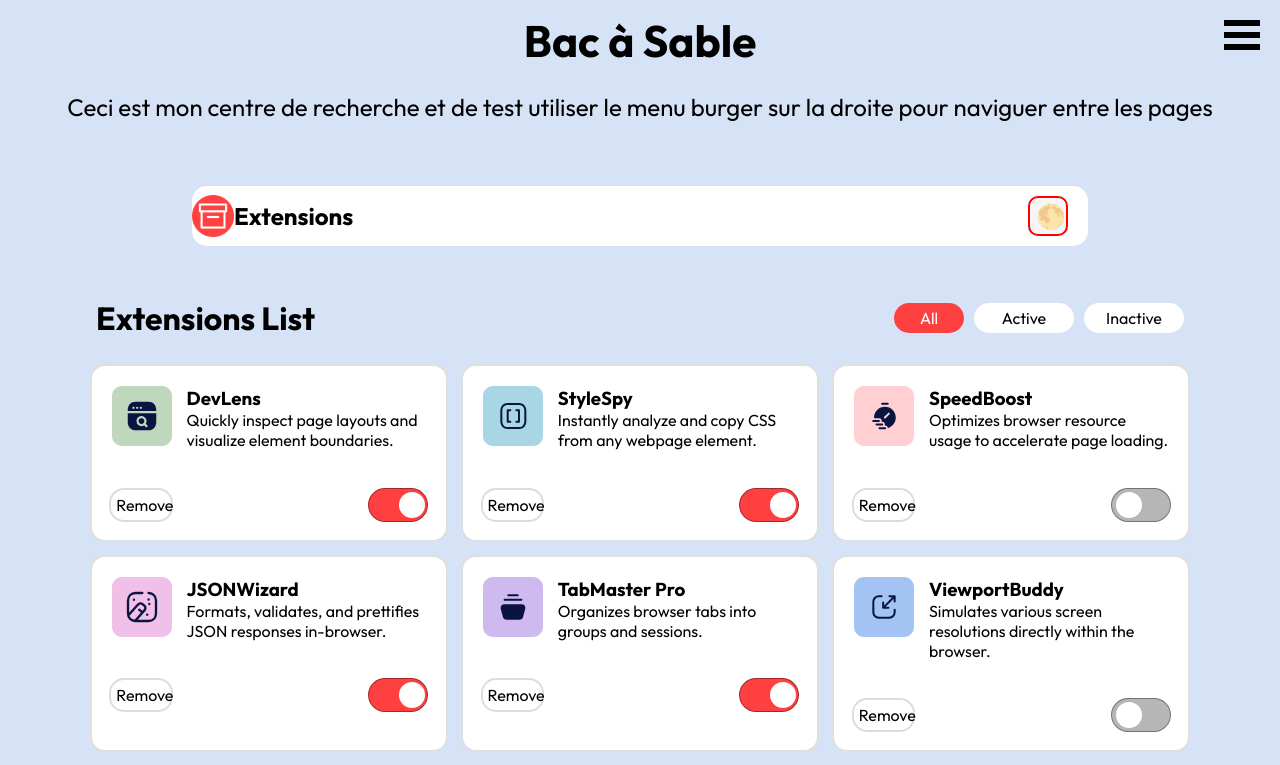
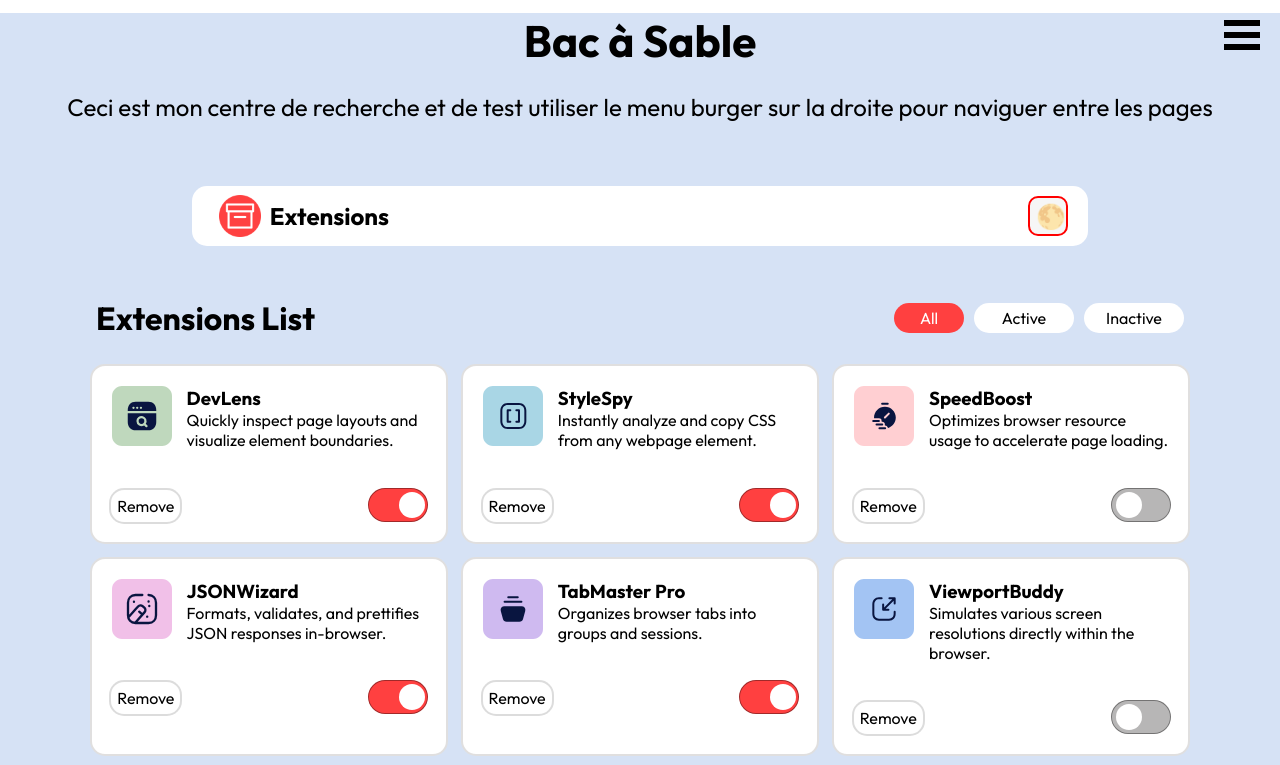
Before and after one commit to FarCodeFR/Tools-Box, a React (Vite) app: page /extension in a window 1280 px wide. Shown: the top 765 px of the page. Built offline with nearby package versions, Linux system fonts and the light colour scheme.

Commit message:
Fix Context Dark + size for the button

```diff
--- a/src/App.css
+++ b/src/App.css
@@ -7,6 +7,13 @@
 			sans-serif;
 	}
 }
+.container-dark {
+	.navigation-menu,
+	h1 {
+		background: linear-gradient(180deg, #040918 0%, #091540 100%);
+	}
+}
+
 * {
 	box-sizing: border-box;
 }
--- a/src/App.tsx
+++ b/src/App.tsx
@@ -1,9 +1,12 @@
 import { Outlet } from "react-router-dom";
 import "./App.css";
 import BurgerMenu from "./components/BurgerMenu";
+import { useContext } from "react";
+import { DarkModeContext } from "./context/DarkModeContext";
 function App() {
+	const { darkMode } = useContext(DarkModeContext);
 	return (
-		<>
+		<header className={darkMode ? "container-dark" : "container-light"}>
 			<nav className="navigation-menu">
 				<h1>Bac à Sable</h1>
 				<div>
@@ -17,7 +20,7 @@ function App() {
 				</section>
 			</nav>
 			<Outlet />
-		</>
+		</header>
 	);
 }
 
--- a/src/pages/Extensions/Extension.tsx
+++ b/src/pages/Extensions/Extension.tsx
@@ -35,7 +35,7 @@ function Extension() {
 	});
 
 	return (
-		<body className={darkMode ? "container-dark" : "container-light"}>
+		<main className={darkMode ? "container-dark" : "container-light"}>
 			<header className="container-toggle">
 				<figure>
 					<img src="/images/cercle.png" alt="rouage" />
@@ -80,7 +80,7 @@ function Extension() {
 				</ul>
 			</nav>
 			<Cards filterData={filterdData} fullData={data} setData={setData} />
-		</body>
+		</main>
 	);
 }
 export default Extension;
--- a/src/pages/Extensions/extension.css
+++ b/src/pages/Extensions/extension.css
@@ -1,8 +1,13 @@
 @import url("https://fonts.googleapis.com/css2?family=Noto+Sans:ital,wght@0,100..900;1,100..900&display=swap");
 
 /* ? Dark */
-body {
+
+.container-dark {
 	background: linear-gradient(180deg, #040918 0%, #091540 100%);
+	& .navigation-menu,
+	h1 {
+		background: linear-gradient(180deg, #040918 100%, #091540 0%);
+	}
 }
 
 .container-toggle {
@@ -19,8 +24,8 @@ body {
 		display: flex;
 		height: 100%;
 		align-items: center;
-		margin-left: 0%;
-		width: 15%;
+		margin-left: 2%;
+		width: 20%;
 		& img {
 			width: 70%;
 			object-fit: contain;
@@ -30,6 +35,7 @@ body {
 	& button {
 		border-radius: 10px;
 		width: 40px;
+		text-align: center;
 		height: 40px;
 		margin-right: 20px;
 		background-color: hsl(226, 11%, 37%);
--- a/src/styles/cards.css
+++ b/src/styles/cards.css
@@ -48,8 +48,8 @@
 		color: rgba(255, 255, 255, 0.739);
 		border-radius: 15px;
 		font-size: 16px;
-		padding: 5px;
-		width: 20%;
+		padding: 6px;
+		max-width: 50%;
 	}
 }
 
```
